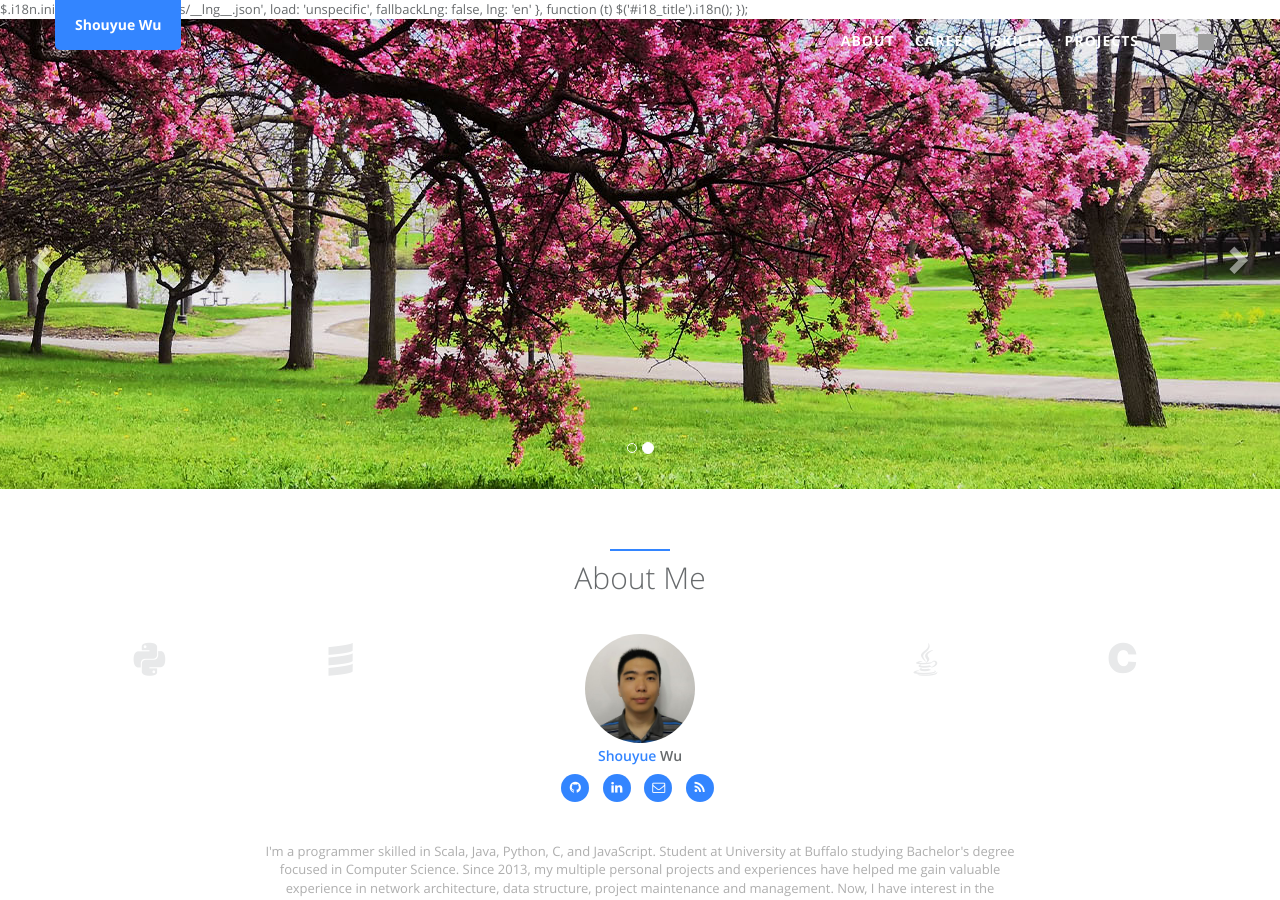
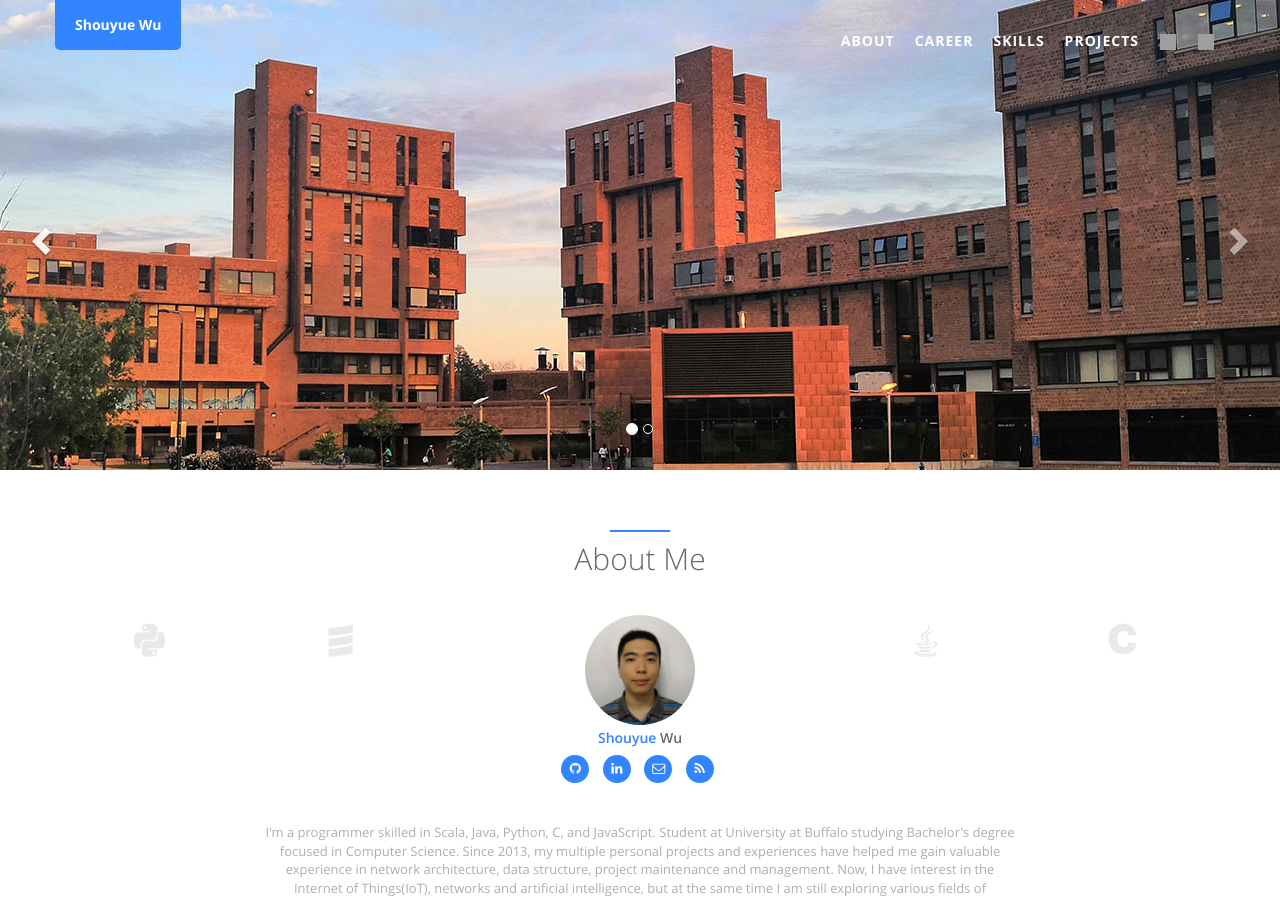
Before and after one commit to Lostpart/aboutMe, a Jekyll site: the page built from index.html, in a window 1280 px wide and 900 px high. Built offline with Jekyll 4.4.1, drawn with Linux system fonts in a browser that asks for light colours; grey boxes are pictures that could not be loaded.

Commit message:
Remove small format problem

```diff
--- a/index.html
+++ b/index.html
@@ -4,14 +4,14 @@
 permalink: /
 ---
 
-$.i18n.init(
-resGetPath: 'locales/__lng__.json',
-load: 'unspecific',
-fallbackLng: false,
-lng: 'en'
-}, function (t)
-$('#i18_title').i18n();
-});
+<!--$.i18n.init(-->
+<!--resGetPath: 'locales/__lng__.json',-->
+<!--load: 'unspecific',-->
+<!--fallbackLng: false,-->
+<!--lng: 'en'-->
+<!--}, function (t)-->
+<!--$('#i18_title').i18n();-->
+<!--});-->
 
 <div class="navbar-wrapper">
   <nav class="navbar navbar-default navbar-fixed-top" role="navigation">
```
